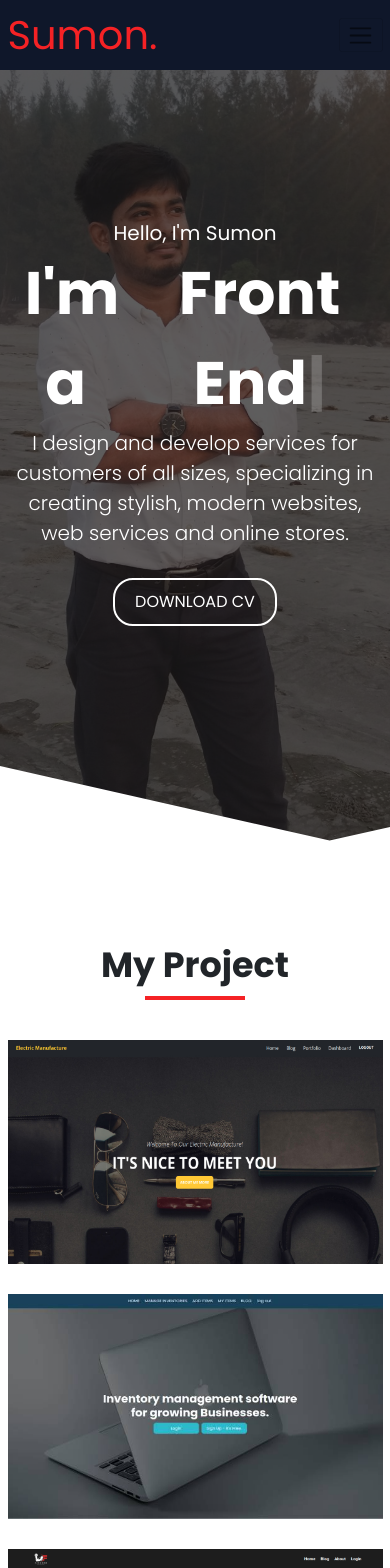
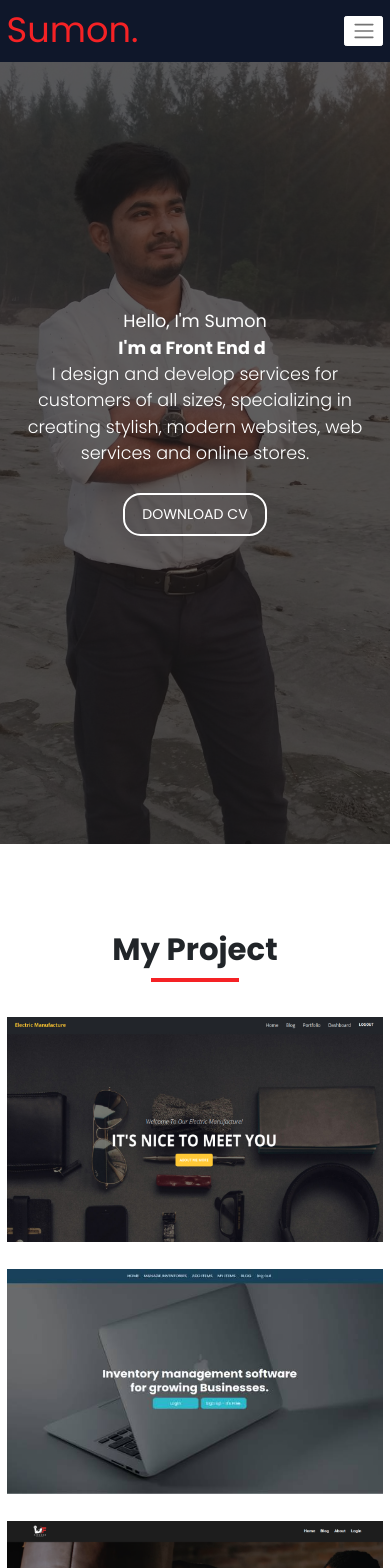
Before and after one commit to sumonbarai/my-portfolio-website, a React (Create React App) app: page / in a window 390 px wide. Shown: the top 1568 px of the page. Built offline with nearby package versions, Linux system fonts and the light colour scheme.

Commit message:
responsive complete

```diff
--- a/src/App.css
+++ b/src/App.css
@@ -32,6 +32,9 @@
   color: #000;
 }
 @media (max-width: 991.98px) {
+  html {
+    font-size: 55%;
+  }
   .nav-area {
     position: none !important;
     background-color: #0f172a;
@@ -40,10 +43,16 @@
     padding: 0.25rem 0.75rem;
     font-size: 1.8rem !important;
     line-height: 1;
-    background-color: #fff;
-    border: 1px solid #fff;
+    background-color: #fff !important;
+    border: 1px solid #fff !important;
     border-radius: 0.25rem;
     transition: box-shadow 0.15s ease-in-out;
+  }
+  .banner-text .type-text {
+    font-size: 3rem !important;
+  }
+  .contact-information h3 {
+    font-size: 4rem !important;
   }
 }
 
@@ -51,4 +60,16 @@
   .footer-area .footer-flex {
     flex-direction: column;
   }
+  .banner-text .type-text {
+    font-size: 2rem !important;
+  }
+  .custom-shape-divider-bottom-1654717633 {
+    display: none;
+  }
+  .banner-text {
+    font-size: 1.7rem;
+  }
+  .contact-information h3 {
+    font-size: 3rem !important;
+  }
 }
--- a/src/pages/Home/Banner/Banner.css
+++ b/src/pages/Home/Banner/Banner.css
@@ -29,6 +29,9 @@
 .banner-text p {
   font-weight: 300 !important;
 }
+.banner-text .type-text {
+  font-size: 5rem;
+}
 .custom-shape-divider-bottom-1654717633 {
   position: absolute;
   bottom: 0;
--- a/src/pages/Home/Banner/Banner.js
+++ b/src/pages/Home/Banner/Banner.js
@@ -11,12 +11,9 @@ const Banner = () => {
   return (
     <div className="banner">
       <div className="container banner-area d-flex justify-content-center align-items-center">
-        <div className="banner-text">
+        <div className="banner-text px-3">
           <span>Hello, I'm Sumon</span>
-          <div
-            className="d-flex justify-content-center m fw-bold"
-            style={{ fontSize: "6rem" }}
-          >
+          <div className="type-text d-flex justify-content-center m fw-bold">
             <div>I'm a&nbsp;</div>
             <Typewriter
               options={{
--- a/src/pages/Home/Project/Project.js
+++ b/src/pages/Home/Project/Project.js
@@ -7,9 +7,21 @@ import ProjectRow from "./ProjectRow";
 
 const Project = () => {
   const information = [
-    { projectTitle: "Electric Manufacture", image: project1 },
-    { projectTitle: "Laptop-Warehouse", image: project2 },
-    { projectTitle: "Body-Fitness", image: project3 },
+    {
+      projectTitle: "Electric Manufacture",
+      image: project1,
+      liveLink: "https://electric-manufacture.web.app/",
+    },
+    {
+      projectTitle: "Laptop-Warehouse",
+      image: project2,
+      liveLink: "https://warehouse-95574.web.app/",
+    },
+    {
+      projectTitle: "Body-Fitness",
+      image: project3,
+      liveLink: "https://fitness-94a8e.firebaseapp.com/",
+    },
   ];
   return (
     <div className="project-area section-padding" id="project">
--- a/src/pages/Home/Project/ProjectRow.js
+++ b/src/pages/Home/Project/ProjectRow.js
@@ -1,14 +1,17 @@
 import React from "react";
 
 const ProjectRow = ({ project }) => {
-  const { projectTitle, image } = project;
+  const { projectTitle, image, liveLink } = project;
+  const handleLiveLink = (url) => {
+    window.open(url, "_blank");
+  };
   return (
     <div className="col-lg-4 col-12 text-center">
       <div className="custom-card">
         <img className="img-fluid" src={image} alt="project" />
         <div className="overlay">
           <h3>{projectTitle}</h3>
-          <button>live link</button>
+          <button onClick={() => handleLiveLink(liveLink)}>live link</button>
           <button>Details</button>
         </div>
       </div>
```
